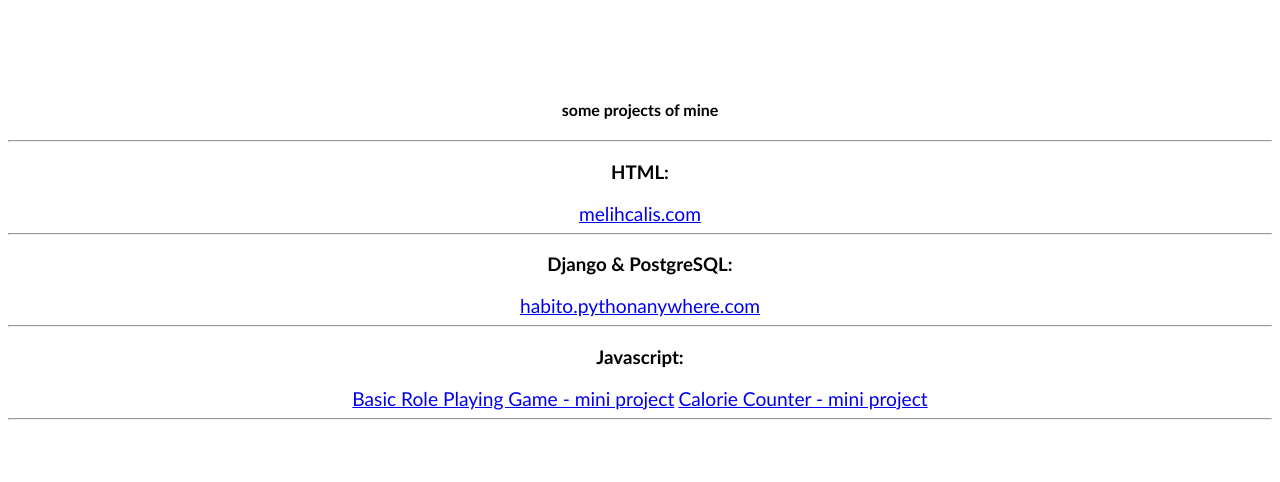
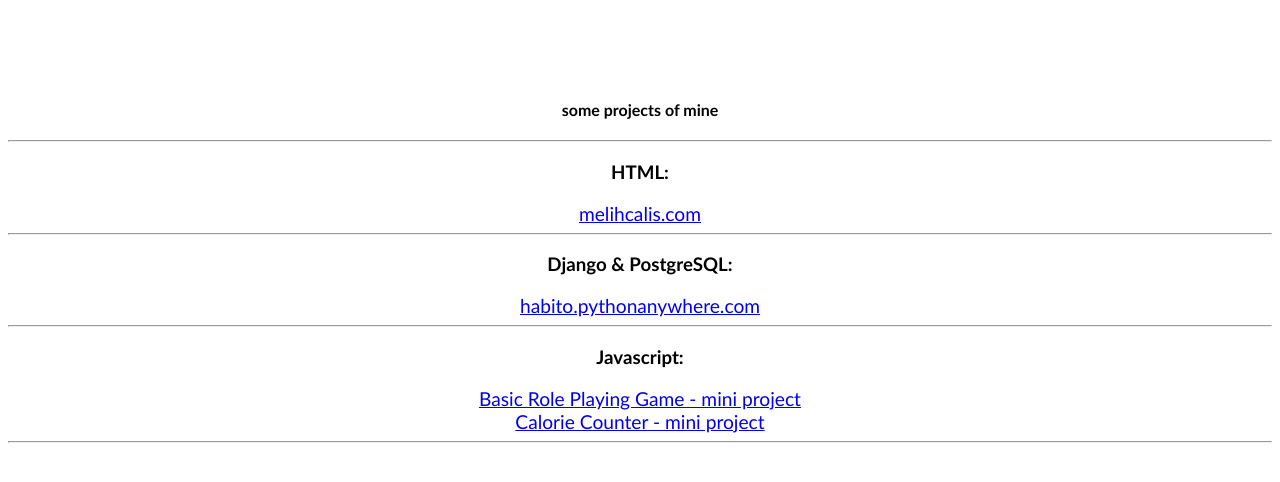
Before and after one commit to melihcalis/melihcalis.github.io, a plain HTML site: page index.html in a window 1280 px wide. Drawn offline with Linux system fonts and the light colour scheme.

```diff
--- a/index.html
+++ b/index.html
@@ -16,8 +16,8 @@
       <a href="https://habito.pythonanywhere.com" target="_blank" rel="noopener noreferrer">habito.pythonanywhere.com</a>
       <hr>
       <h3>Javascript:</h3>
-      <a href="basic-rpg/basic-rpg.html" target="_blank">Basic Role Playing Game - mini project</a>
-      <a href="calorie-counter/calorie-counter.html" target="_blank">Calorie Counter - mini project</a>
+      <a href="basic-rpg/basic-rpg.html" target="_blank">Basic Role Playing Game - mini project</a><br>
+      <a href="calorie-counter/calorie-counter.html" target="_blank">Calorie Counter - mini project</a><br>
       <hr>
     </div>
   </body>
```
Also changed, not shown: js.html (+2 -2 lines).
